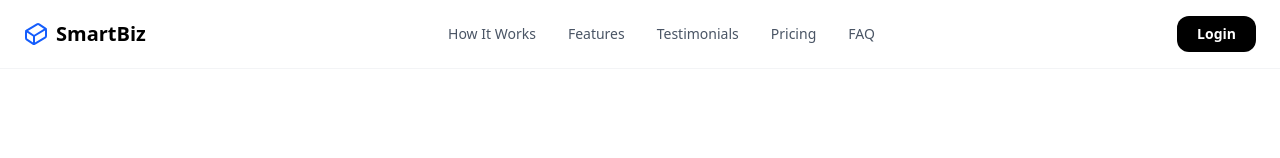
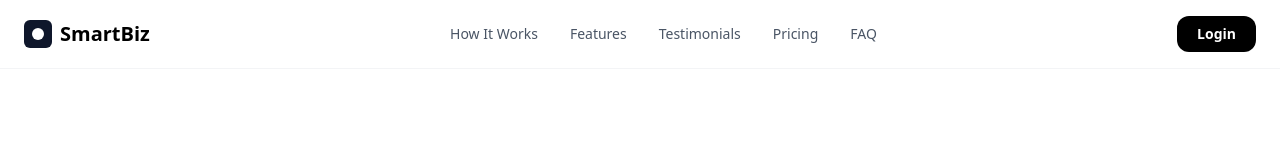
Before and after one commit to mac-101/SmartBiz-Os, a React (Vite) app: page /landingPage in a window 1280 px wide. Shown: the top 158 px of the page. Built offline with nearby package versions, Linux system fonts and the light colour scheme.

Commit message:
finished everything now just to think of how to add the subscription and plugins

```diff
--- a/index.html
+++ b/index.html
@@ -2,9 +2,9 @@
 <html lang="en">
   <head>
     <meta charset="UTF-8" />
-    <link rel="icon" type="image/svg+xml" href="/vite.svg" />
+    <link rel="icon" type="image/svg+xml" href="/site.svg" />
     <meta name="viewport" content="width=device-width, initial-scale=1.0" />
-    <title>linkr-dashboard</title>
+    <title>SmartBis OS</title>
   </head>
   <body>
     <div id="root"></div>
--- a/src/landingPage/Navbar.jsx
+++ b/src/landingPage/Navbar.jsx
@@ -20,7 +20,9 @@ export default function Navbar() {
 
         {/* Logo */}
         <h1 className="text-xl font-bold flex items-center gap-2 cursor-pointer" onClick={() => navigate('/')}>
-          <LucideCuboid className="w-6 h-6 text-blue-600" />
+          <div className="w-7 h-7 bg-slate-900 rounded-md flex items-center justify-center">
+            <div className="w-3 h-3 bg-white rounded-full" />
+          </div>
           SmartBiz
         </h1>
 
```
